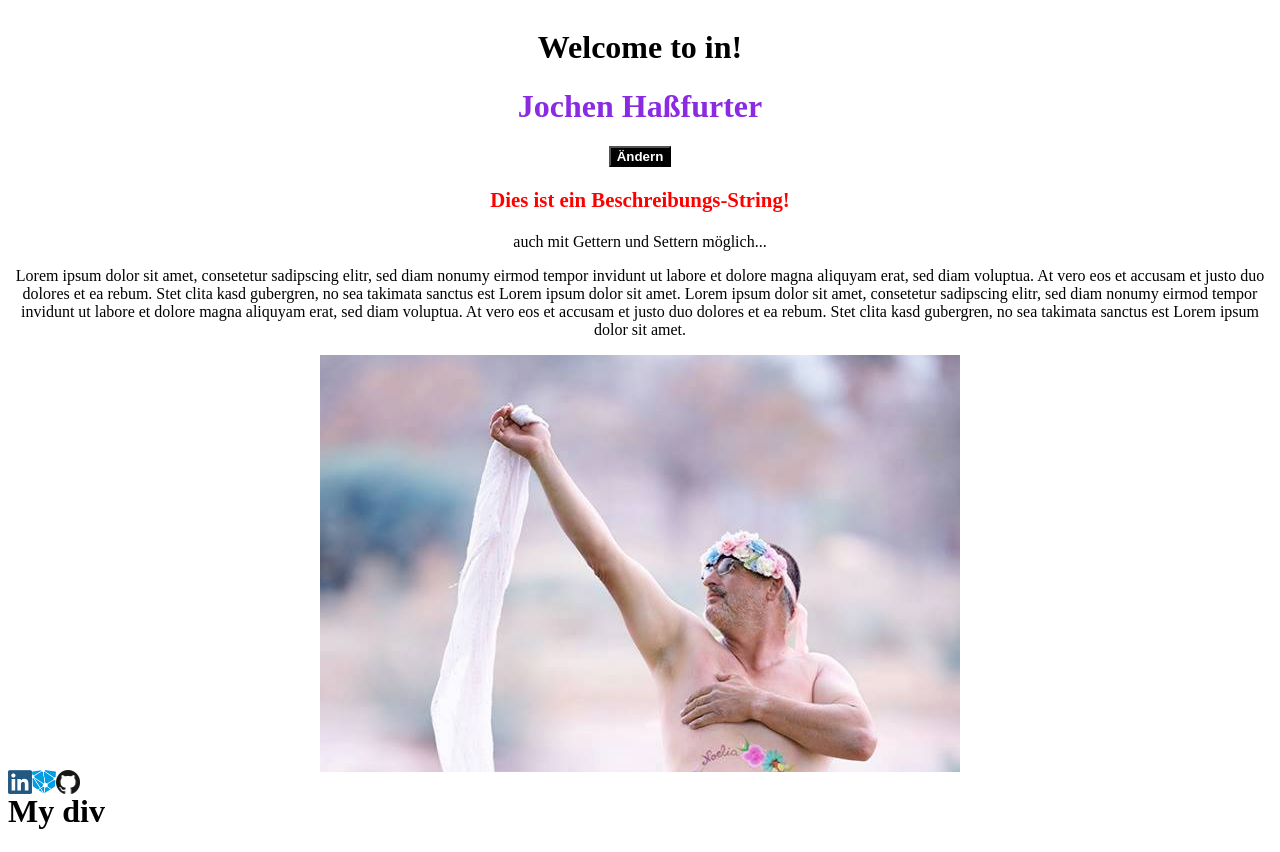
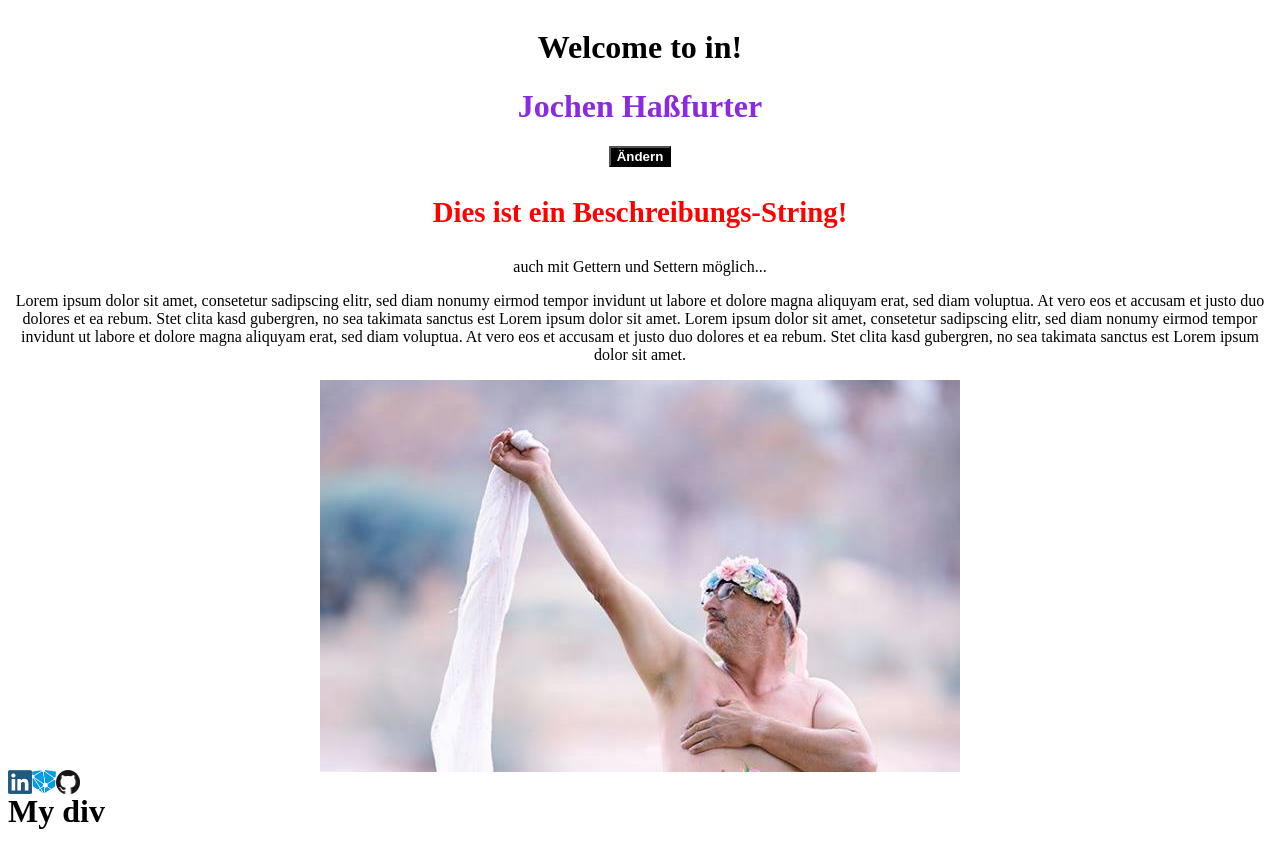
Before and after one commit to Mesqualito/Angular_TryOut, an Angular app: page / in a window 1280 px wide. Built offline with nearby package versions, Linux system fonts and the light colour scheme.

Commit message:
2nd step to migrate style-attributes with units of measure from template to logic - ALTERNATIVE a.) Kebab-Case (font-size) to Camel-Case (fontSize) b.) add the unit of measure to the binding: e.g. '[style.fontSize.em]'

```diff
--- a/src/app/user/user-name/user-name.component.html
+++ b/src/app/user/user-name/user-name.component.html
@@ -1,6 +1,6 @@
 
 <h3 [style.color]="descrFontColor"
-  [style.fontSize]="descrFontSize + 'em'">{{ description }}</h3>
+  [style.fontSize.em]="descrFontSize">{{ description }}</h3>
 
 <p>{{ privateDescription }}</p>
 
--- a/src/app/user/user-name/user-name.component.ts
+++ b/src/app/user/user-name/user-name.component.ts
@@ -17,7 +17,7 @@ export class UserNameComponent implements OnInit, DoCheck {
   description = 'Dies ist ein Beschreibungs-String!';
 
   descrFontColor = 'red';
-  descrFontSize =  1.3;
+  descrFontSize =  1.8;
 
   private _privateDescription = 'auch mit Gettern und Settern möglich...';
 
```
